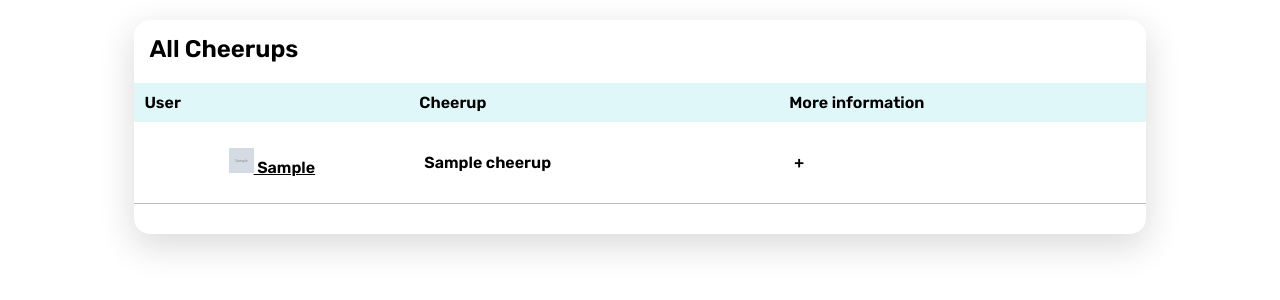
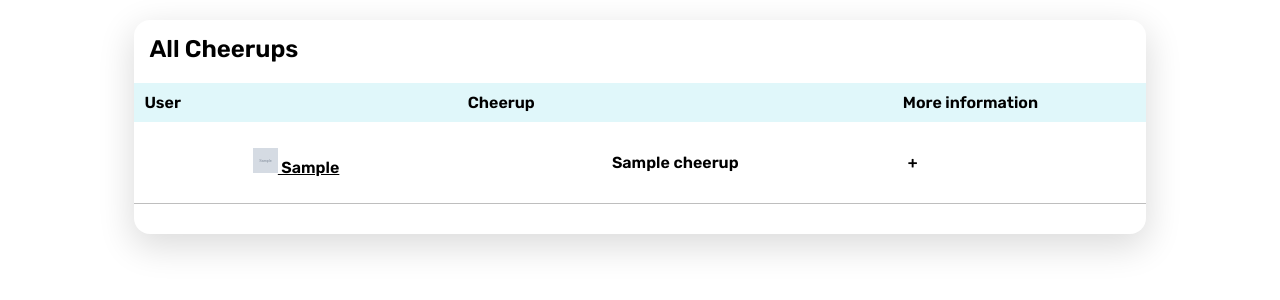
Before and after one commit to kdaya001/cheer-you-up, a Flask app: page /all-cheerups in a window 1280 px wide. Shown: the part 80-380 px from the top of the page. Run offline with Flask 2, Linux system fonts and the light colour scheme; grey boxes marked "Sample" are stand-in pictures; a database or web service that is not in the repository returns one stand-in record (values such as "Sample title"); some libraries are stand-ins or nearby versions.

Commit message:
update find out more UI

```diff
--- a/controllers/cheerup_controller.py
+++ b/controllers/cheerup_controller.py
@@ -34,6 +34,9 @@ def create_cheerup():
 
     city = get_location(visitor_ip)
     weather_icon = None
+
+    #TODO REMOVE LATER
+    city = 'Sydney'
 
     if city != None:
         weather_icon = get_weather(city)
--- a/static/styles/base-style.css
+++ b/static/styles/base-style.css
@@ -33,7 +33,7 @@ form select {
 
 .user-details {
     display: none;
-    align-items: flex-end;
+    align-items: flex-start;
     flex-direction: column;
 }
 
@@ -219,6 +219,14 @@ button:hover {
     color: green;
 }
 
+.cheerup {
+    text-align: center;
+}
+
+.user-details-container {
+    width: 25%;
+}
+
 @media only screen and (max-width: 900px) {
     .cheerup-content-container {
         display: flex;
--- a/templates/cheerup/all-cheerups.html
+++ b/templates/cheerup/all-cheerups.html
@@ -20,8 +20,8 @@
                     </p>
                 </a>
             </td>
-            <td>{{cheerup['cheerup']}}</td>
-            <td>
+            <td class="cheerup">{{cheerup['cheerup']}}</td>
+            <td class="user-details-container">
                 <span class="find-out-more">+</span>
                 <div class="user-details">
                     <p>Cheerup Score: {{cheerup['rating']}}</p>
--- a/templates/cheerup/index.html
+++ b/templates/cheerup/index.html
@@ -22,7 +22,7 @@
                     </a>
                 </td>
                 <td class="cheerup">{{cheerup['cheerup']}}</td>
-                <td>
+                <td class="user-details-container">
                     <span class="find-out-more">+</span>
                     <div class="user-details">
                         <p>Cheerup Score: {{cheerup['rating']}}</p>
@@ -73,7 +73,7 @@
                     </a>
                 </td>
                 <td class="cheerup">{{cheerup['cheerup']}}</td>
-                <td>
+                <td class="user-details-container">
                     <span class="find-out-more">+</span>
                     <div class="user-details">
                         <p>Cheerup Score: {{cheerup['rating']}}</p>
--- a/templates/user/profile.html
+++ b/templates/user/profile.html
@@ -67,7 +67,7 @@
                         <button type="submit" value="Submit">Make Private</button>
                     </form>
                     {% else %}
-                    <p>This post is currently Private</p>
+                    <p>This post is currently</p>
                     <form class="visibility-form" action="/update-visibility/{{cheerup['cheerupid']}}" method="POST">
                         <button type="submit" value="Submit">Make Public</button>
                     </form>
@@ -90,7 +90,7 @@
                 </div>
 
             </td>
-            <td>
+            <td class="user-details-container">
                 <span class="find-out-more">+</span>
                 <div class="user-details">
                 <p>Cheerup Score: {{cheerup['rating']}}</p>
```
